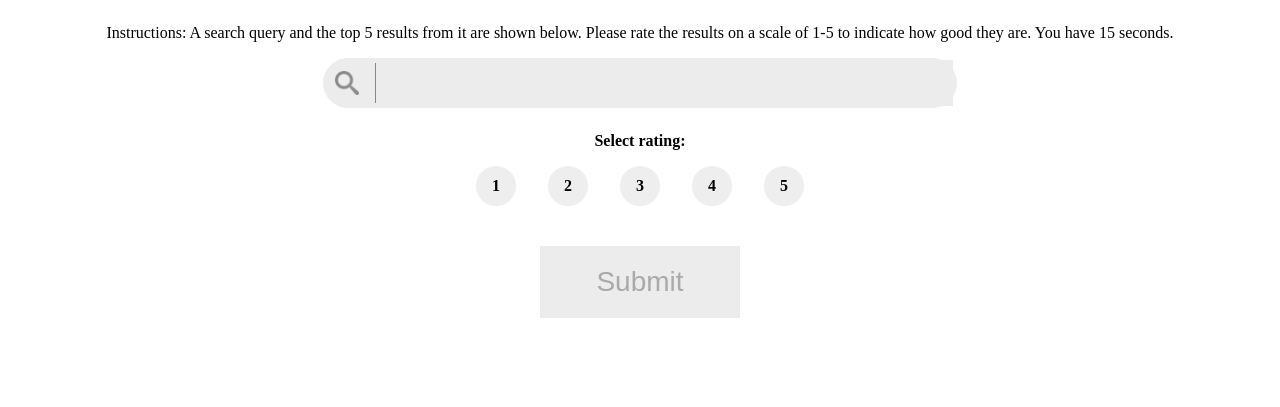
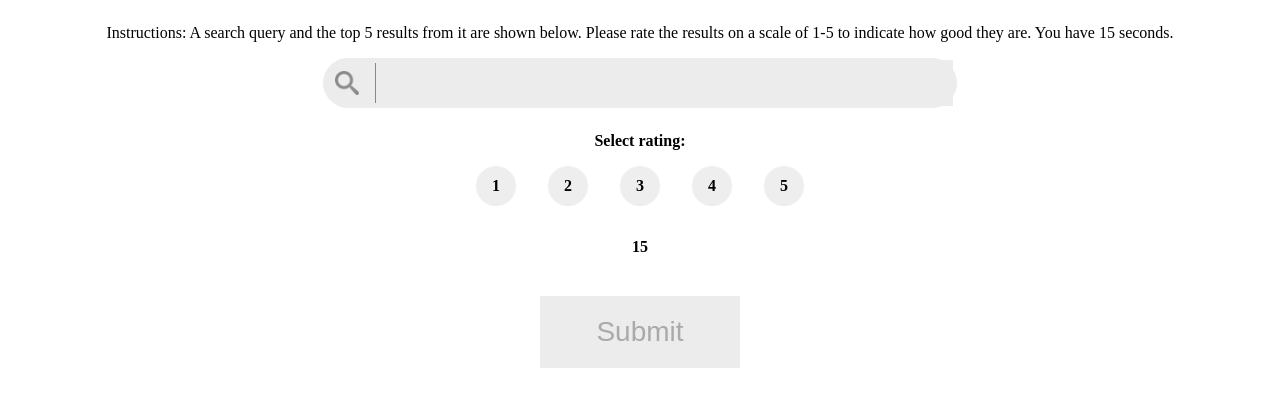
Before and after one commit to linb8/fatewebapp, a Django app: page /main/ in a window 1280 px wide. Shown: the top 407 px of the page. Run offline with Django 3.2, Linux system fonts and the light colour scheme; data that the repository does not hold is empty.

Commit message:
Minor changes

```diff
--- a/webpage/templates/fate.html
+++ b/webpage/templates/fate.html
@@ -56,7 +56,7 @@
               <span class="mark"><strong class="number">5</strong></span>
             </label>
           </div>
-        <strong id="clock" style="color: 000000;"></strong>
+        <p><strong id="clock" style="color: 000000;">15</strong></p>
         <button class="submit" type="button">Submit</button>
         </form>
       </div>
```
